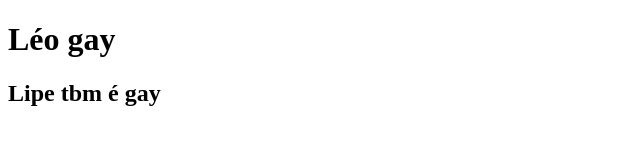
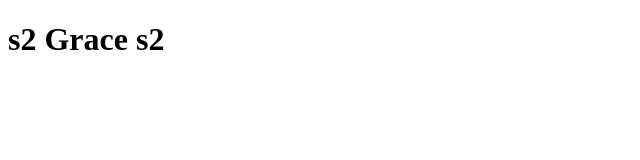
Before and after one commit to kaynan18/profcode2, a plain HTML site: page index.html in a window 1280 px wide. Shown: the whole page, without its empty margins (0-640 px from the left). Drawn offline with Linux system fonts and the light colour scheme.

Commit message:
mudança

```diff
--- a/index.html
+++ b/index.html
@@ -7,7 +7,6 @@
     <title>Document</title>
 </head>
 <body>
-    <h1>Léo gay</h1>
-    <h2>Lipe tbm é gay</h2>
+    <h1>s2 Grace s2</h1>
 </body>
 </html>
```
